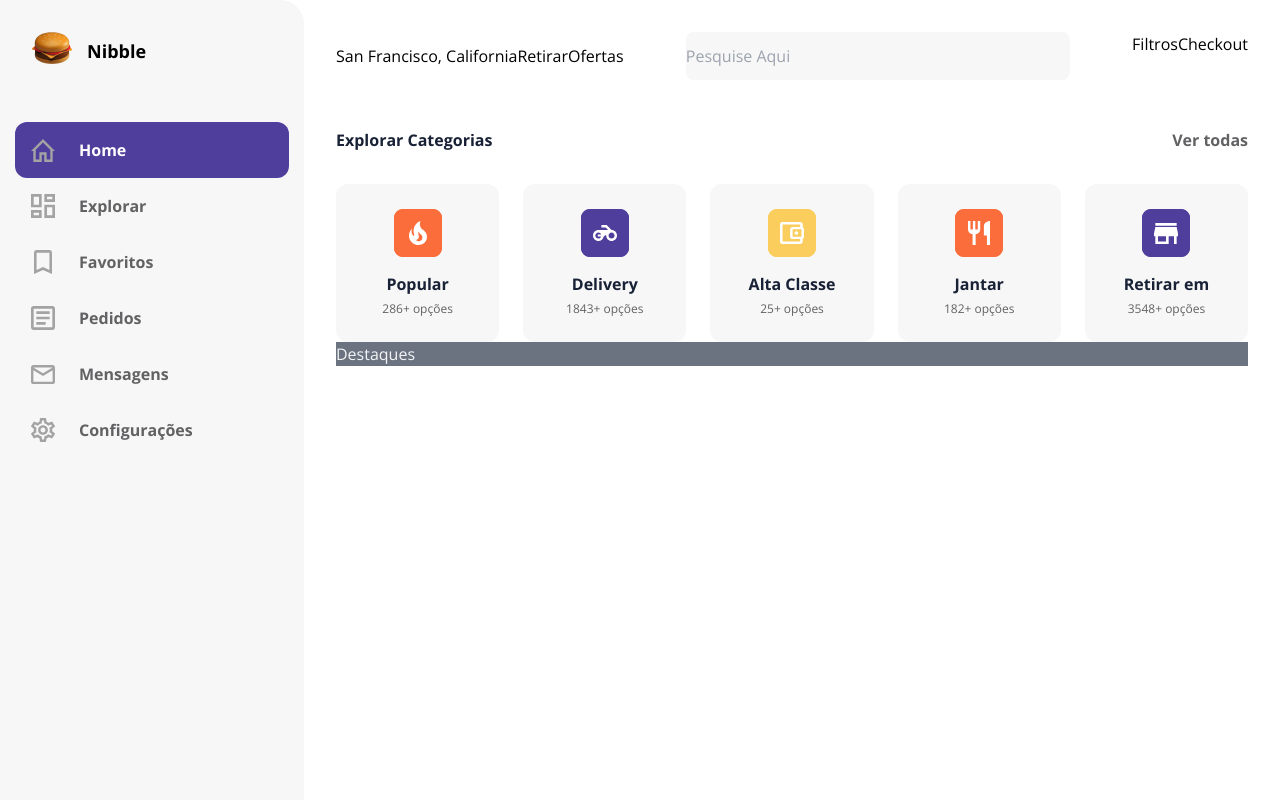
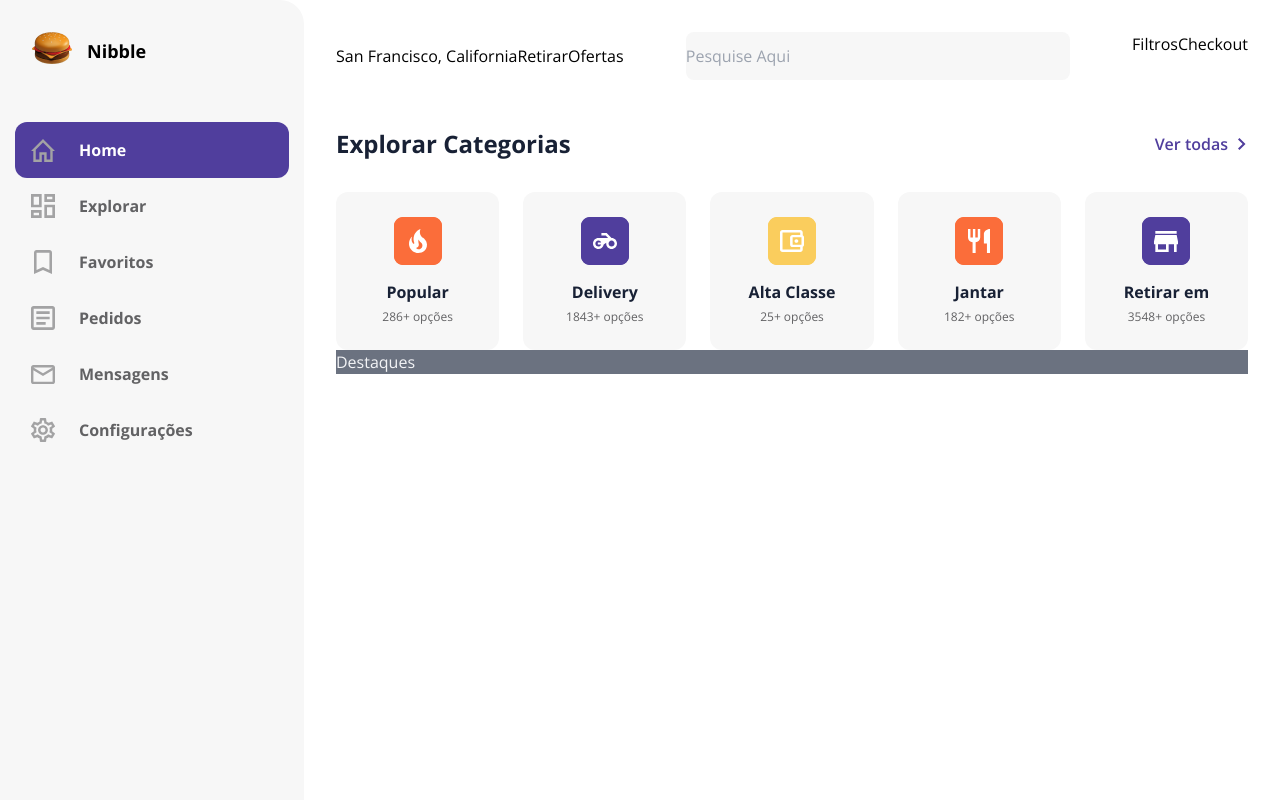
Before and after one commit to lipersilva/delivery-app, a Next.js app: page / in a window 1280 px wide. Shown: the top 800 px of the page. Built offline with nearby package versions, Linux system fonts and the light colour scheme.

Commit message:
feat: adicionado header das categorias

```diff
--- a/components/categories/index.tsx
+++ b/components/categories/index.tsx
@@ -1,6 +1,7 @@
 import Link from 'next/link';
 import React from 'react';
 import { Category } from '../category';
+import { IconArrowRight } from '../icon-family';
 import Styles from './styles.module.css'
 
 export const Categories = () => {
@@ -44,10 +45,13 @@ export const Categories = () => {
   ];
   return (
     <div>
-      <div className="flex">
-        <h2 className="grow font-bold mb-8">Explorar Categorias</h2>
+      <div className={Styles.header}>
+        <h2>Explorar Categorias</h2>
         <Link href="./categories" >
-          <a className="font-bold">Ver todas</a>
+          <a>
+            Ver todas
+            <IconArrowRight size="12" color="#503E9D"/>
+          </a>
         </Link>
       </div>
       <div className="flex gap-6 justify-between">
@@ -55,7 +59,6 @@ export const Categories = () => {
           <Category key={category.name} {...category} />
         ))}
       </div>
-
     </div>
-  )
+  );
 }
--- /dev/null
+++ b/components/icon-family/icon-arrow-right.tsx
@@ -0,0 +1,24 @@
+import { IconProps } from "../../types"
+
+export const IconArrowRight = (props: IconProps) => {
+
+  const { size, color } = props;
+
+  return(
+    <svg
+    width={size || "24" }
+    height={size || "24" }
+    viewBox="0 0 12 12"
+    fill="none"
+    xmlns="http://www.w3.org/2000/svg"
+    >
+      <path
+        d="M2 10.59L6.63949 6L2 1.41L3.43531 0L9.5 6L3.43531 12L2 10.59Z"
+        fill={color || "black"}
+      />
+    </svg>
+  );
+};
+
+<svg width="12" height="12" viewBox="0 0 12 12" fill="none" xmlns="http://www.w3.org/2000/svg">
+</svg>
```
